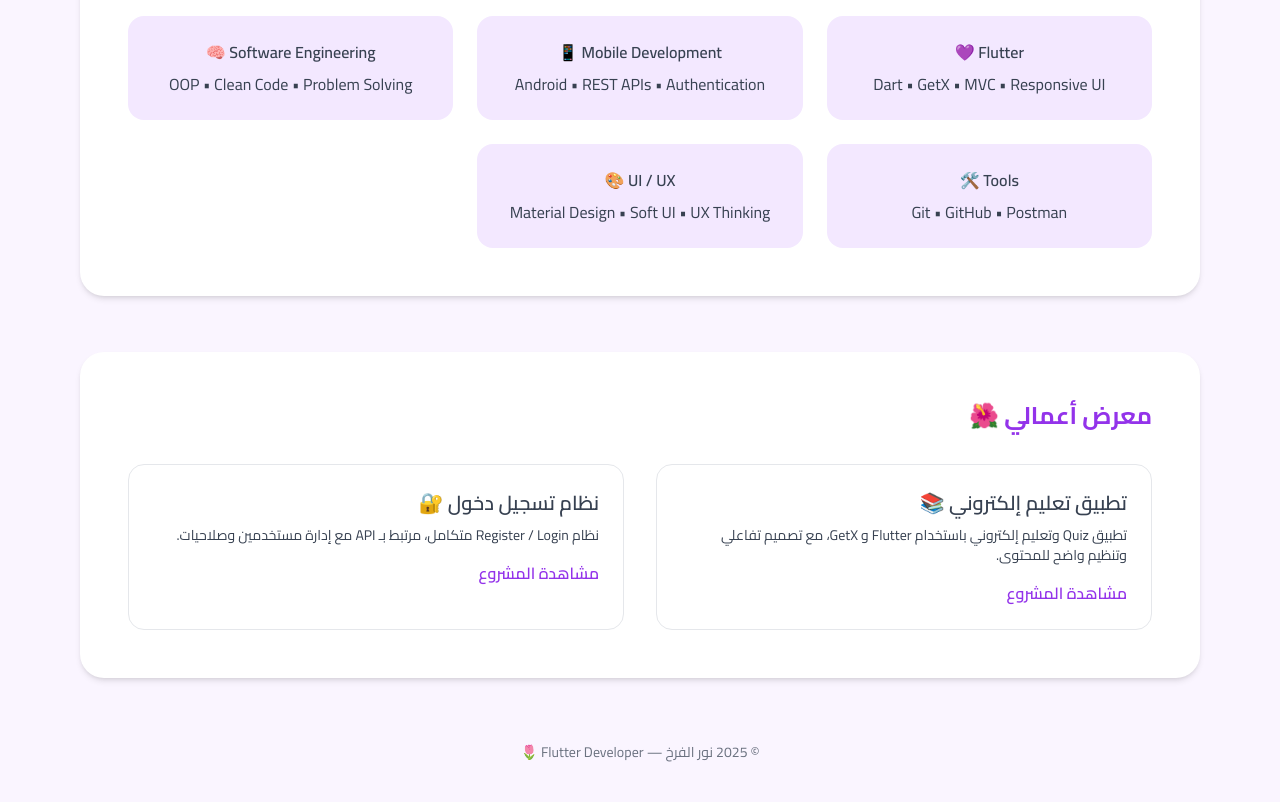
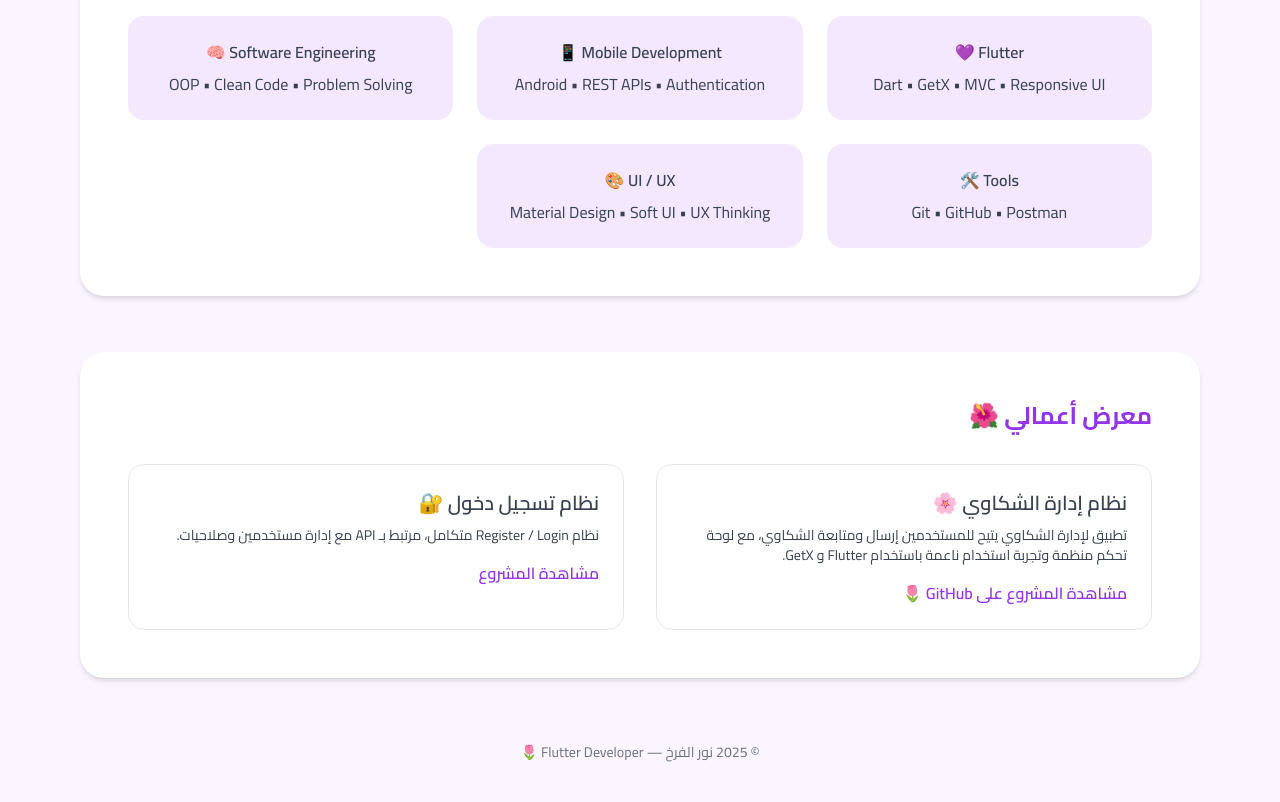
Before and after one commit to Nouralfarkh/my-portfolio, a plain HTML site: page index.html in a window 1280 px wide. Shown: the part 816-1618 px from the top of the page. Drawn offline with nearby package versions, Linux system fonts and the light colour scheme.

Commit message:
Update index.html

```diff
--- a/index.html
+++ b/index.html
@@ -101,16 +101,21 @@
       <div class="grid md:grid-cols-2 gap-8">
 
         <div class="border rounded-2xl p-6 hover:shadow-lg transition">
-          <h3 class="font-semibold text-xl mb-2">
-            تطبيق تعليم إلكتروني 📚
-          </h3>
-          <p class="text-sm mb-4">
-            تطبيق Quiz وتعليم إلكتروني باستخدام Flutter و GetX،
-            مع تصميم تفاعلي وتنظيم واضح للمحتوى.
-          </p>
-          <a href="#" class="text-purple-600 font-semibold">
-            مشاهدة المشروع
-          </a>
+         <h3 class="font-semibold text-xl mb-2">
+  نظام إدارة الشكاوي 🌸
+</h3>
+         <p class="text-sm mb-4">
+  تطبيق لإدارة الشكاوي يتيح للمستخدمين إرسال ومتابعة الشكاوي،
+  مع لوحة تحكم منظمة وتجربة استخدام ناعمة باستخدام Flutter و GetX.
+</p>
+
+          <a
+  href="https://github.com/Nouralfarkh/application-nn/tree/main"
+  target="_blank"
+  class="text-purple-600 font-semibold hover:underline"
+>
+  مشاهدة المشروع على GitHub 🌷
+</a>
         </div>
 
         <div class="border rounded-2xl p-6 hover:shadow-lg transition">
```
